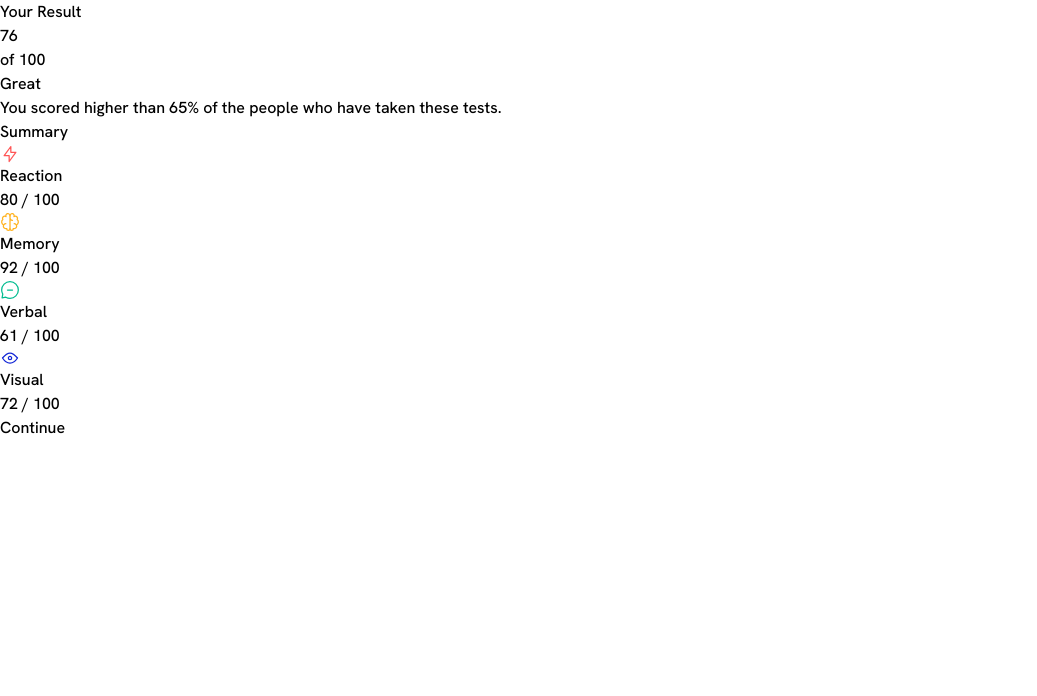
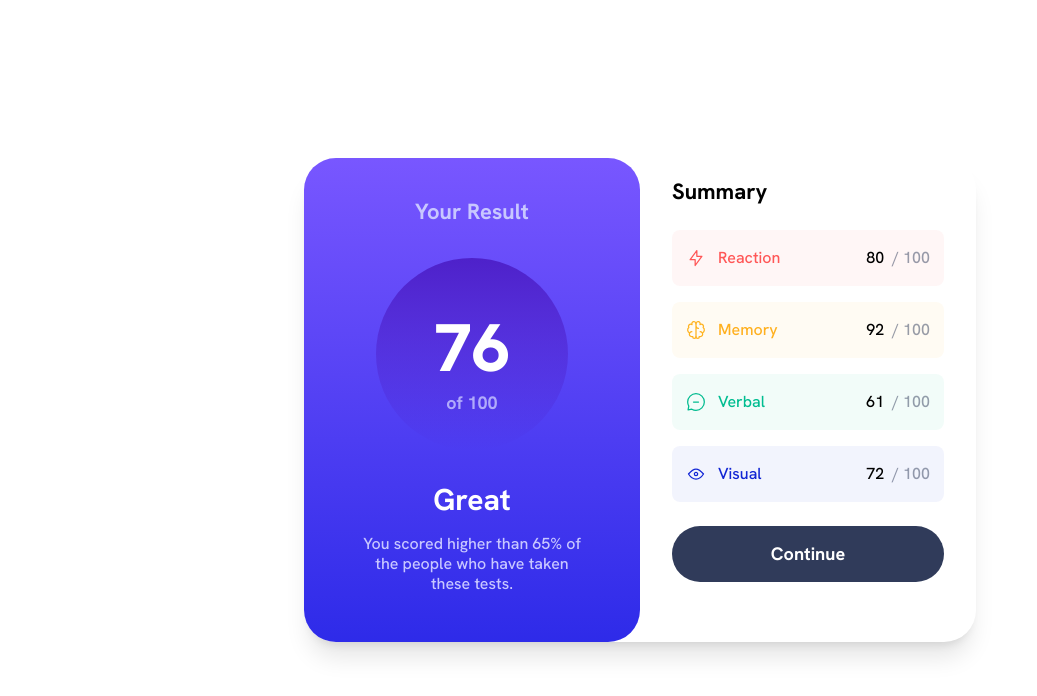
Before and after one commit to wendyhamel/FmResultsSummaryComponent, a plain HTML site: page index.html in a window 1280 px wide. Shown: the whole page, without its empty margins (0-1037 px from the left). Drawn offline with nearby package versions, Linux system fonts and the light colour scheme.

Commit message:
Styling added.

```diff
--- a/index.html
+++ b/index.html
@@ -24,39 +24,43 @@
 </head>
 <body>
 
-<main>
+<main class="antialiased sm:grid sm:place-items-center sm:h-screen">
   <h1 class="sr-only">Your result summary</h1>
-  <section>
-       <div>
-      <div>
-        <h2>Your Result</h2>
-        <div>
-          <div>76</div>
-          <div>of 100</div>
-        </div>
+  <div class="sm:mx-auto lg:px-12">
+    <section class="grid gap-5 sm:grid-cols-2 sm:gap-0 sm:rounded-[2rem] sm:shadow-xl sm:max-w-2xl">
+         <section class="grid place-items-center gap-5 bg-gradient-to-b from-gradient-slate-blue to-gradient-royal-blue pt-5 px-6 pb-10 rounded-b-[2rem] sm:rounded-t-[2rem] md:gap-8 md:pt-10 md:pb-12">
+           <h2 class="text-lg font-bold text-neutral-pale-lavender md:text-[1.375rem]">Your Result</h2>
+           <div class="mx-auto w-36 h-36 grid place-items-center gap-2 rounded-full p-6 bg-gradient-to-b from-gradient-violet-blue to-gradient-persian-blue md:w-48 md:h-48 md:p-12">
+             <div class="text-[3.5rem] pt-2 leading-none font-extrabold text-neutral-white md:text-[4.2rem] md:leading-none">76</div>
+             <div class="text-neutral-pale-lavender/80 md:font-bold md:text-lg">of 100</div>
            </div>
 
-      <p>Great</p>
-      <p>You scored higher than 65% of the people who have taken these tests.</p>
+           <div class="px-6 text-center space-y-2 sm:px-8 md:space-y-4">
+             <p class="text-2xl font-bold text-neutral-white md:text-3xl">Great</p>
+             <p class="text-neutral-pale-lavender leading-snug md:leading-tight">You scored higher than 65% of the people who have taken these tests.</p>
            </div>
+         </section>
 
-    <h3>Summary</h3>
-
-    <ul x-data="data()">
+      <section class="px-8 sm:py-5">
+        <h3 class="font-bold text-lg md:text-[1.375rem]">Summary</h3>
+        <ul x-data="data()" class="my-6 space-y-4">
           <template x-for="result in results">
-        <li>
-          <h2>
+            <li class="rounded-lg flex flex-wrap items-center justify-between px-3.5 py-4" :class="result.bgColor">
+              <div class="inline-flex gap-3 items-center">
                 <img :src="result.icon" alt="">
-            <span x-text="result.category"></span>
-          </h2>
-          <div>
-            <span x-text="result.score"></span><span> / 100</span>
+                <p :class="result.textColor" x-text="result.category"></p>
+              </div>
+              <div class="space-x-2">
+                <span x-text="result.score"></span><span class="text-neutral-gray-blue/50">/ 100</span>
               </div>
             </li>
           </template>
         </ul>
-     <button>Continue</button>
+        <button class="w-full rounded-full p-3.5 text-center bg-neutral-gray-blue text-neutral-white font-bold text-lg hover:bg-gradient-to-b hover:from-gradient-slate-blue hover:to-gradient-royal-blue">Continue</button>
       </section>
+
+    </section>
+  </div>
 </main>
 
 <footer class="fixed bottom-0 inset-x-0 text-center text-xs bg-white/80 py-1 opacity-0 translate-y-2 hover:opacity-100 hover:translate-y-0 transform transition ease-in-out duration-150">
--- a/src/results.js
+++ b/src/results.js
@@ -4,22 +4,30 @@ window.data = function () {
 			{
 				"category": "Reaction",
 				"score": 80,
-				"icon": "./assets/images/icon-reaction.svg"
+				"icon": "./assets/images/icon-reaction.svg",
+				"textColor": "text-primary-red",
+				"bgColor": "bg-primary-red/5"
 			},
 			{
 				"category": "Memory",
 				"score": 92,
-				"icon": "./assets/images/icon-memory.svg"
+				"icon": "./assets/images/icon-memory.svg",
+				"textColor": "text-primary-orange",
+				"bgColor": "bg-primary-orange/5"
 			},
 			{
 				"category": "Verbal",
 				"score": 61,
-				"icon": "./assets/images/icon-verbal.svg"
+				"icon": "./assets/images/icon-verbal.svg",
+				"textColor": "text-primary-teal",
+				"bgColor": "bg-primary-teal/5"
 			},
 			{
 				"category": "Visual",
 				"score": 72,
-				"icon": "./assets/images/icon-visual.svg"
+				"icon": "./assets/images/icon-visual.svg",
+				"textColor": "text-primary-blue",
+				"bgColor": "bg-primary-blue/5"
 			}
 		]
 	}
--- a/src/tailwind.config.js
+++ b/src/tailwind.config.js
@@ -5,8 +5,23 @@ tailwind.config = {
 		},
 		extend: {
 			colors: {
-				'color': {
-					'tint': 'hsl(0, 0%, 0%)'
+				'primary': {
+					'red': 'hsl(0, 100%, 67%)',
+					'orange': 'hsl(39, 100%, 56%)',
+					'teal': 'hsl(166, 100%, 37%)',
+					'blue': 'hsl(234, 85%, 45%)',
+				},
+				'gradient': {
+					'slate-blue': 'hsl(252, 100%, 67%)', //background
+					'royal-blue': 'hsl(241, 81%, 54%)', //background
+					'violet-blue': 'hsla(256, 72%, 46%, 1)', //circle
+					'persian-blue': 'hsla(241, 72%, 46%, 0)', //circle
+				},
+				'neutral': {
+					'white': 'hsl(0, 0%, 100%)',
+					'pale-blue': 'hsl(221, 100%, 96%)',
+					'pale-lavender': 'hsl(241, 100%, 89%)',
+					'gray-blue': 'hsl(224, 30%, 27%)',
 				}
 			}
 		}
```
Lines whose indentation alone changed are shown as unchanged.
